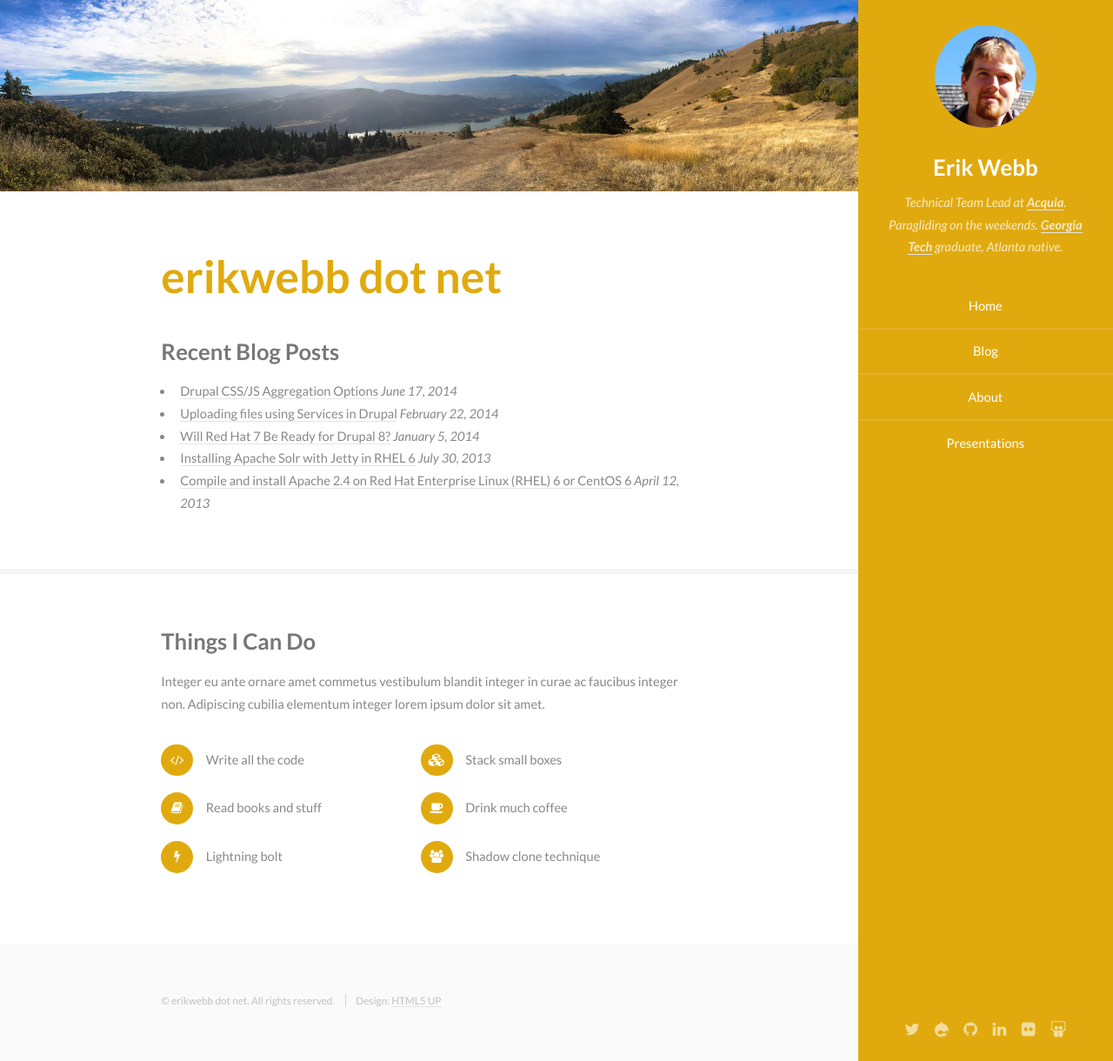
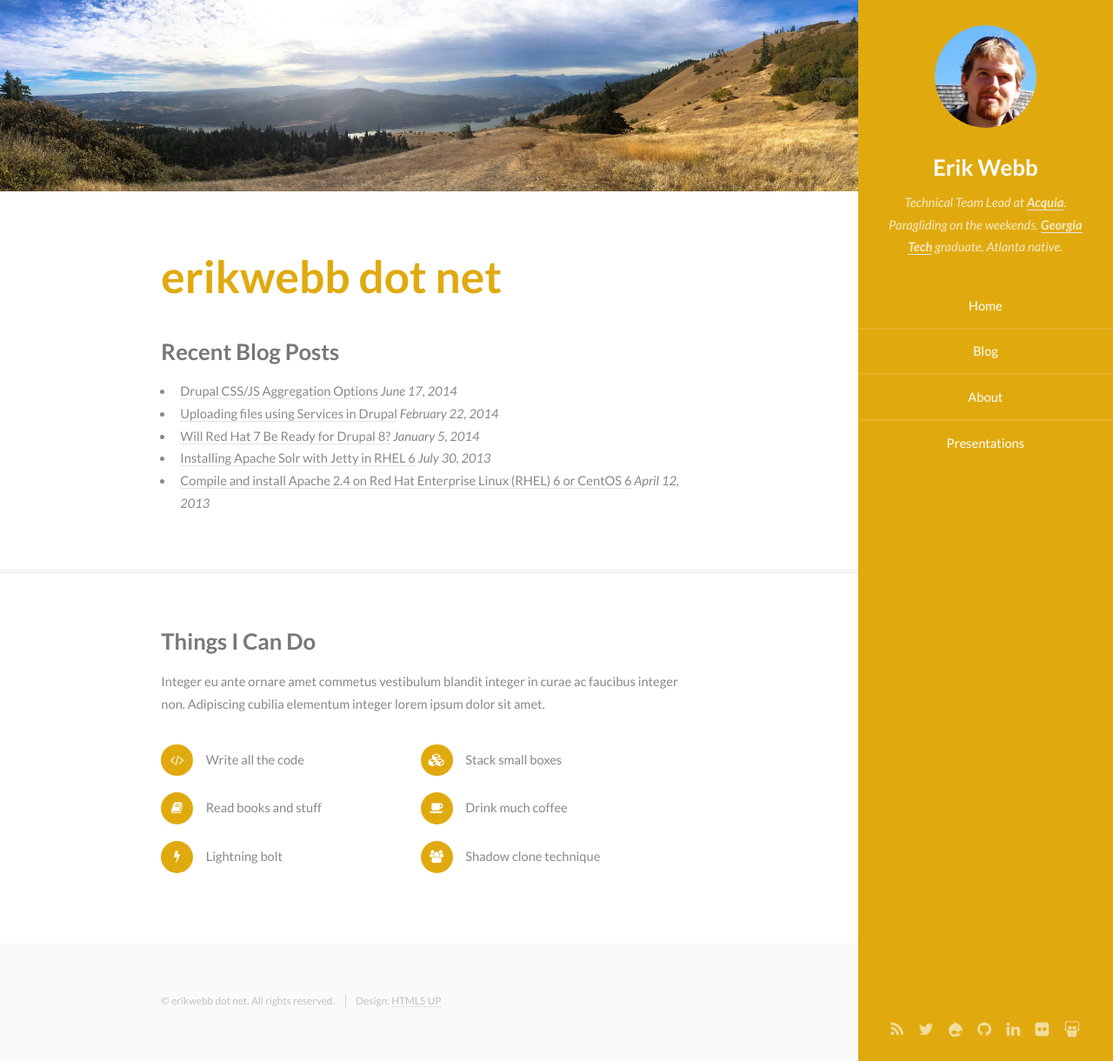
Before and after one commit to erikwebb/erikwebb.github.io, a Jekyll site: the page built from index.html, in a window 1280 px wide and 1220 px high. Shown: the whole window at 87% size. Built offline with Jekyll 4.4.1, drawn with Linux system fonts in a browser that asks for light colours.

Commit message:
Add RSS link

```diff
--- a/_layouts/default.html
+++ b/_layouts/default.html
@@ -64,6 +64,7 @@
 					</nav>
 					<footer>
 						<ul class="icons">
+							<li><a href="{{ site.url }}/feed.xml" class="icon fa-rss"><span class="label">RSS</span></a></li>
 							<li><a href="https://twitter.com/{{ site.author.twitter }}" class="icon fa-twitter"><span class="label">Twitter</span></a></li>
 							<li><a href="https://drupal.org/user/{{ site.author.drupal }}" class="icon fa-drupal"><span class="label">Drupal.org</span></a></li>
 							<li><a href="https://github.com/{{ site.author.github }}" class="icon fa-github"><span class="label">Github</span></a></li>
```
